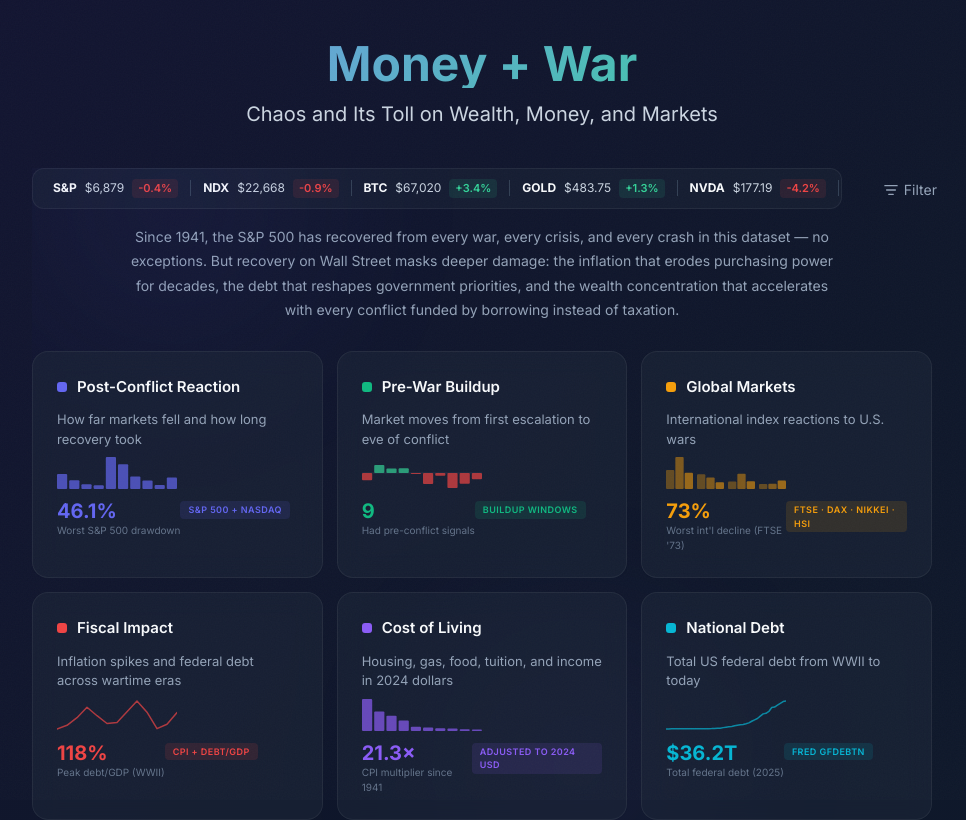
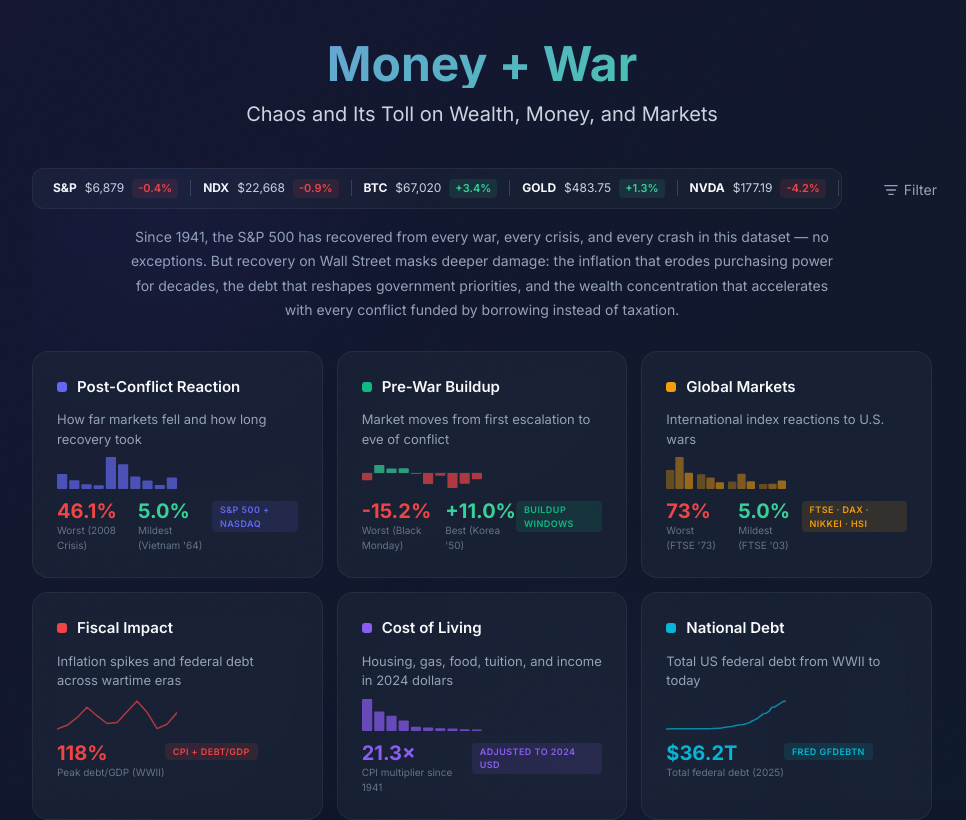
Before and after one commit to azaidi06/fin, a React (Vite) app in the folder war-markets-react/: page / in a window 1280 px wide. Shown: the top 820 px of the page, without its empty margins (158-1124 px from the left). Built offline with nearby package versions, Linux system fonts and the light colour scheme.

Commit message:
clean up landing page cards

```diff
--- a/war-markets-react/src/components/HomePage.jsx
+++ b/war-markets-react/src/components/HomePage.jsx
@@ -13,15 +13,16 @@ function AnimatedStat({ value, color }) {
     if (!value) return;
 
     // Parse numeric portion and suffix
-    const match = value.match(/^([\d.]+)(.*)/);
+    const match = value.match(/^([^0-9]*)([\d.]+)(.*)/);
     if (!match) {
       setDisplay(value);
       return;
     }
 
-    const target = parseFloat(match[1]);
-    const suffix = match[2]; // e.g. "%", "×", ""
-    const hasDecimal = match[1].includes(".");
+    const prefix = match[1]; // e.g. "$", "+", "-", ""
+    const target = parseFloat(match[2]);
+    const suffix = match[3]; // e.g. "%", "×", "T"
+    const hasDecimal = match[2].includes(".");
     const duration = 1200; // ms
     const start = performance.now();
 
@@ -33,9 +34,9 @@ function AnimatedStat({ value, color }) {
       const current = eased * target;
 
       if (hasDecimal) {
-        setDisplay(current.toFixed(1) + suffix);
+        setDisplay(prefix + current.toFixed(1) + suffix);
       } else {
-        setDisplay(Math.round(current) + suffix);
+        setDisplay(prefix + Math.round(current) + suffix);
       }
 
       if (progress < 1) {
@@ -395,7 +396,11 @@ const cards = [
     desc: "How far markets fell and how long recovery took",
     color: "#6366F1",
     stat: "46.1%",
-    statLabel: "Worst S&P 500 drawdown",
+    statLabel: "Worst (2008 Crisis)",
+    statColor: "#EF4444",
+    stat2: "5.0%",
+    statLabel2: "Mildest (Vietnam '64)",
+    stat2Color: "#34D399",
     tag: "S&P 500 + NASDAQ",
   },
   {
@@ -403,8 +408,12 @@ const cards = [
     title: "Pre-War Buildup",
     desc: "Market moves from first escalation to eve of conflict",
     color: "#10B981",
-    stat: "9",
-    statLabel: "Had pre-conflict signals",
+    stat: "-15.2%",
+    statLabel: "Worst (Black Monday)",
+    statColor: "#EF4444",
+    stat2: "+11.0%",
+    statLabel2: "Best (Korea '50)",
+    stat2Color: "#34D399",
     tag: "Buildup windows",
   },
   {
@@ -413,7 +422,11 @@ const cards = [
     desc: "International index reactions to U.S. wars",
     color: "#F59E0B",
     stat: "73%",
-    statLabel: "Worst int'l decline (FTSE '73)",
+    statLabel: "Worst (FTSE '73)",
+    statColor: "#EF4444",
+    stat2: "5.0%",
+    statLabel2: "Mildest (FTSE '03)",
+    stat2Color: "#34D399",
     tag: "FTSE · DAX · Nikkei · HSI",
   },
   {
@@ -449,7 +462,9 @@ const cards = [
     desc: "How the top 0.1% share shifted with each conflict era",
     color: "#F472B6",
     stat: "25%",
-    statLabel: "Top 0.1% share (1929 peak)",
+    statLabel: "Top 0.1% peak (1929)",
+    stat2: "38%",
+    statLabel2: "Top 1% share (2024)",
     tag: "Saez-Zucman / WID",
   },
   {
@@ -459,6 +474,8 @@ const cards = [
     color: "#FB923C",
     stat: "84",
     statLabel: "Years of data (1941–2025)",
+    stat2: "12",
+    statLabel2: "Events tracked",
     tag: "Context & analysis",
   },
   {
@@ -586,11 +603,21 @@ export default function HomePage({ onSelect }) {
             {/* Stat + tag row */}
             <div style={{ display: "flex", justifyContent: "space-between", alignItems: "flex-end", marginTop: 4 }}>
               {c.stat ? (
-                <div>
-                  <AnimatedStat value={c.stat} color={c.color} />
-                  <div style={{ fontSize: 10, color: "#64748B", marginTop: 2 }}>
-                    {c.statLabel}
+                <div style={{ display: "flex", gap: 14, alignItems: "flex-end" }}>
+                  <div>
+                    <AnimatedStat value={c.stat} color={c.statColor || c.color} />
+                    <div style={{ fontSize: 10, color: "#64748B", marginTop: 2 }}>
+                      {c.statLabel}
+                    </div>
                   </div>
+                  {c.stat2 && (
+                    <div>
+                      <AnimatedStat value={c.stat2} color={c.stat2Color || c.color} />
+                      <div style={{ fontSize: 10, color: "#64748B", marginTop: 2 }}>
+                        {c.statLabel2}
+                      </div>
+                    </div>
+                  )}
                 </div>
               ) : (
                 <div />
```
